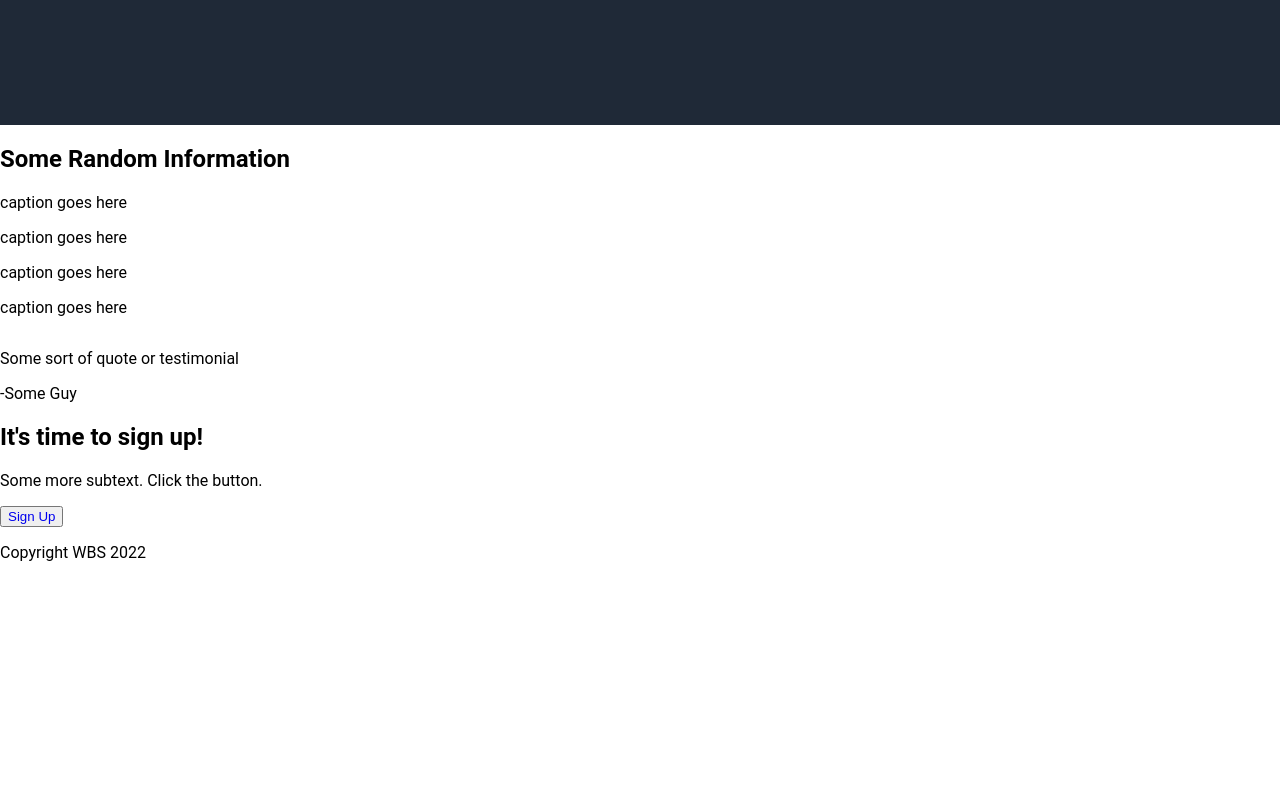
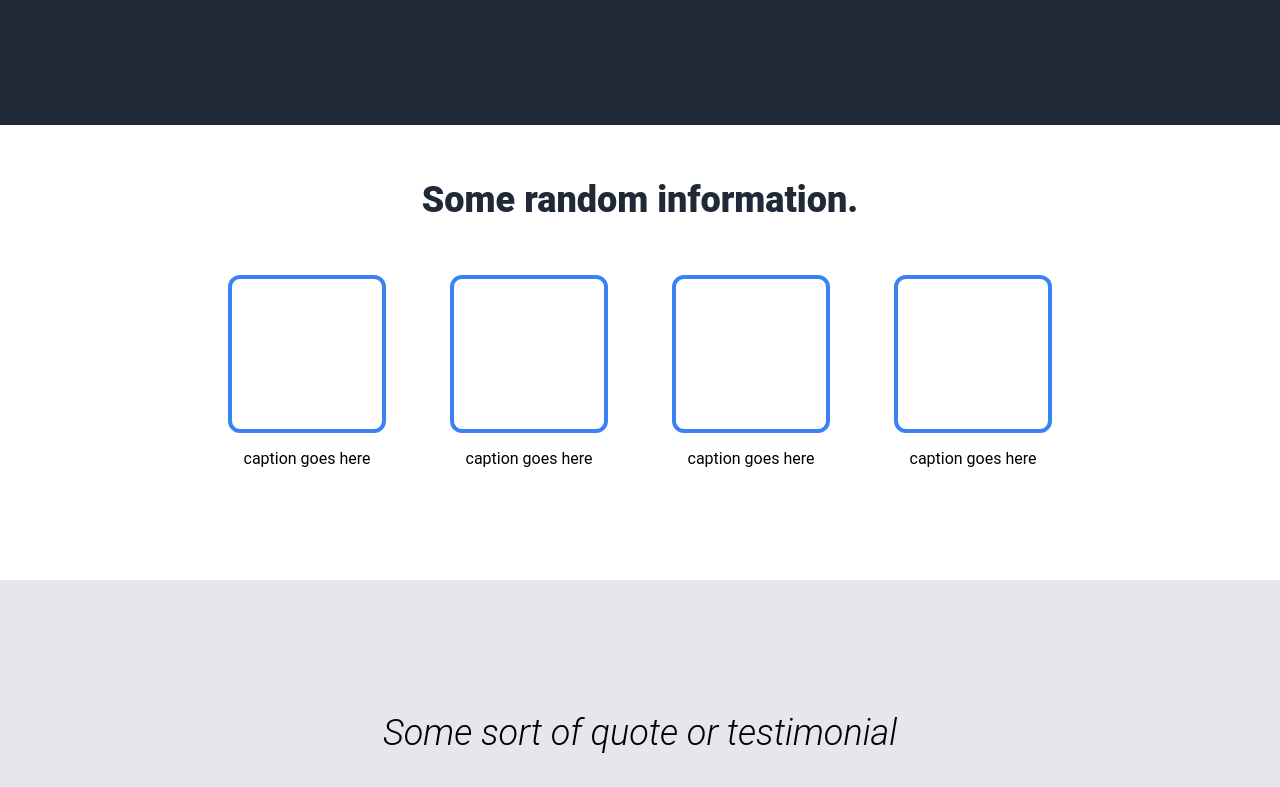
Before and after one commit to willbond1/Odin-Landing, a plain HTML site: page index.html in a window 1280 px wide. Shown: the part 445-1232 px from the top of the page. Before the commit the page ends 1023 px from the top, so only its background shows below. Drawn offline with Linux system fonts and the light colour scheme.

Commit message:
Finished landing page

```diff
--- a/index.html
+++ b/index.html
@@ -25,7 +25,7 @@
             </div>
         </div>
         <div class="section-one">
-            <h2>Some Random Information</h2>
+            <h2>Some random information.</h2>
             <div class="illustrations">
                 <div class="caption">
                     <div class="img"></div>
@@ -50,14 +50,16 @@
             <div class="source">-Some Guy</div>
         </div>
         <div class="section-two">
-            <div class="quote">
-                <h2>It's time to sign up!</h2>
-                <p>Some more subtext. Click the button.</p>
+            <div class="banner">
+                <div class="banner-text">
+                    <h2>It's time to sign up!</h2>
+                    <p>Some more subtext. Click the button.</p>
+                </div>
                 <button><a href="#">Sign Up</a></button>
             </div>
         </div>
         <div class="footer">
-            <p>Copyright WBS 2022</p>
+            <p>Copyright &#169; WBS 2022 (not actually copyrighted)</p>
         </div>
     </body>
 </html>
--- a/styles/index.css
+++ b/styles/index.css
@@ -85,7 +85,8 @@ a {
 }
 
 .hero button:hover {
-    background-color: blue;
+    background-color: #e5e7eb;
+    color: #1f2937;
 }
 
 .hero button a {
@@ -95,12 +96,147 @@ a {
     font-size: 16px;
 }
 
+.hero button:hover a {
+    color: #1f2937;
+}
+
 .hero .img {
     display: flex;
     flex: 1;
-    background-color: gray;
+    background-color: #e5e7eb;
+    color: #1f2937;
     justify-content: center;
     align-items: center;
 }
 
 /* section-one style */
+
+.section-one {
+    display: flex;
+    flex-direction: column;
+    padding-bottom: 96px;
+}
+
+.section-one h2 {
+    text-align: center;
+    font-size: 36px;
+    font-weight: 800;
+    color: #1f2937;
+    margin: 1.5em 0;
+}
+
+.section-one .illustrations {
+    display: flex;
+    justify-content: center;
+    gap: 64px;
+}
+
+.section-one .img {
+    width: 150px;
+    height: 150px;
+    border: 4px solid #3882f6;
+    border-radius: 12px;
+}
+
+.section-one .caption {
+    display: flex;
+    flex-direction: column;
+    align-items: center;
+}
+
+/* quote style */
+
+.quote {
+    display: flex;
+    flex-direction: column;
+    align-items: center;
+    background-color: #e5e7eb;
+    padding: 96px;
+}
+
+.quote p {
+    font-size: 36px;
+    font-weight: 300;
+    font-style: italic;
+}
+
+.quote .source {
+    display: flex;
+    justify-content: flex-end;
+    width: 50vw;
+    font-size: 24px;
+    font-weight: bold;
+    color: #1f2937;
+}
+
+/* section-two style */
+
+.section-two {
+    display: flex;
+    justify-content: center;
+    align-items: center;
+    padding: 96px;
+}
+
+.section-two .banner {
+    background-color: #3882f6;
+    border-radius: 12px;
+    display: flex;
+    align-items: center;
+    padding: 48px;
+    justify-content: space-around;
+    margin: 0 15vw;
+    width: 70vw;
+}
+
+.section-two .banner-text {
+    display: flex;
+    flex-direction: column;
+    gap: 4px;
+    color: #f9faf8;
+}
+
+.section-two p {
+    padding: 0;
+    margin: 0;
+}
+
+.section-two h2 {
+    padding: 0;
+    margin: 0;
+}
+
+.section-two button {
+    background-color: #3882f6;
+    padding: 12px;
+    width: 128px;
+    border: 2px solid white;
+    border-radius: 8px;
+}
+
+.section-two button a {
+    color: #f9faf8;
+    text-decoration: none;
+    font-weight: bold;
+    font-size: 16px;
+}
+
+.section-two button:hover {
+    background-color: #f9faf8;
+}
+
+.section-two button:hover a {
+    color: #3882f6;
+}
+
+/* footer style */
+
+.footer {
+    display: flex;
+    justify-content: center;
+    align-items: center;
+    padding: 24px;
+    background-color: #1f2937;
+    color: #e5e7eb;
+    font-size: 18px;
+}
```
